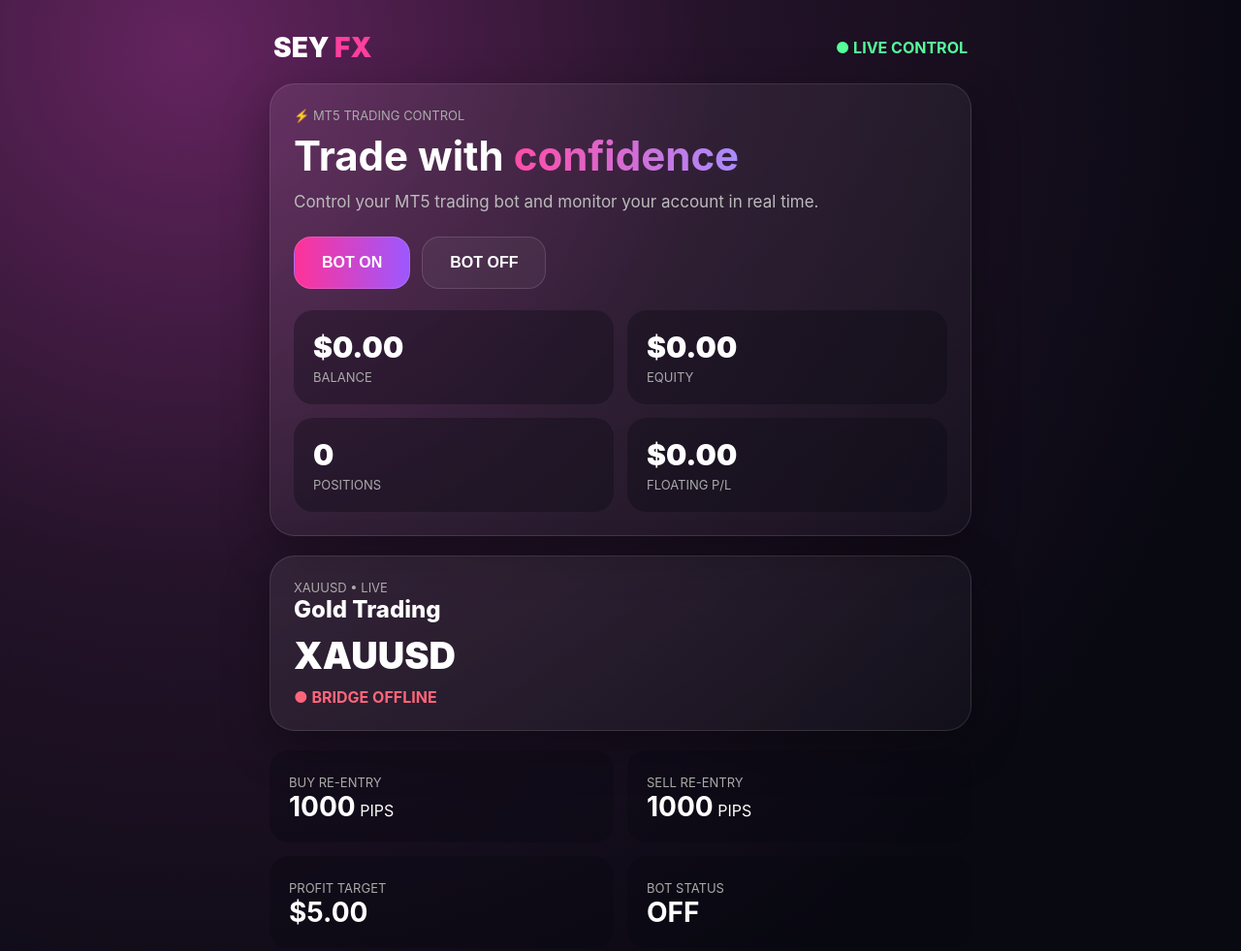
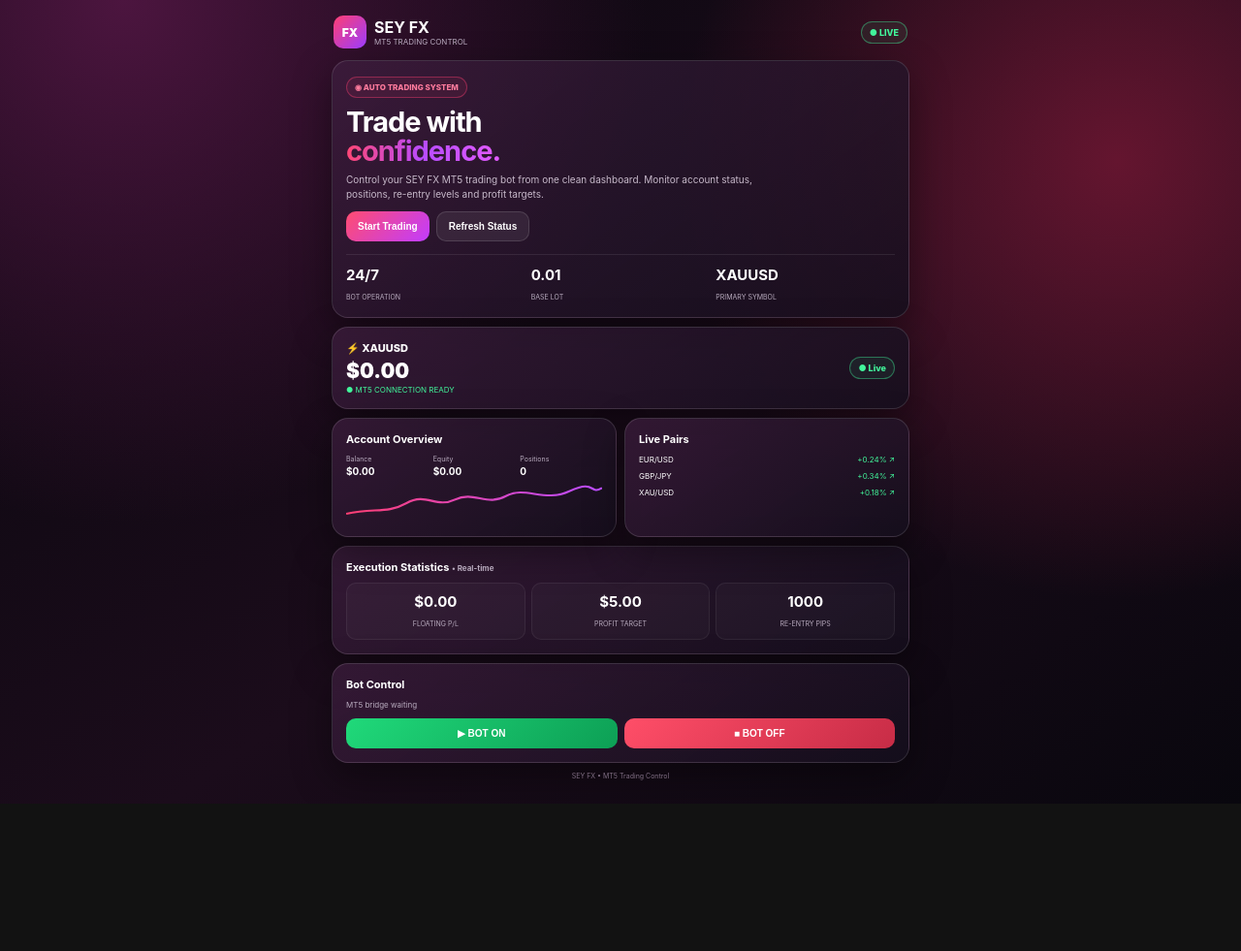
Before and after one commit to papaseyha/-sey-fx-mt5-miniapp, a website: page index.html in a window 1280 px wide. Shown: the whole page at 97% size. After the commit the page ends 829 px from the top, so only its background shows below. Drawn offline with Linux system fonts and the light colour scheme; no server answers.

Commit message:
Refactor index.html for improved structure and styling

```diff
--- a/index.html
+++ b/index.html
@@ -1,271 +1,632 @@
-<!DOCTYPE html>
+<!doctype html>
 <html lang="en">
 <head>
-<meta charset="UTF-8">
-<meta name="viewport" content="width=device-width,initial-scale=1.0">
-<title>SEY FX MT5 Control</title>
+<meta charset="utf-8">
+<meta name="viewport" content="width=device-width,initial-scale=1,viewport-fit=cover">
+<title>SEY FX Trading Control</title>
 
 <style>
+:root{
+  color-scheme:dark;
+  --bg:#08070d;
+  --panel:rgba(31,20,38,.76);
+  --line:rgba(255,255,255,.13);
+  --text:#fff;
+  --muted:#b7aabd;
+  --pink:#ff3f73;
+  --violet:#b94cff;
+  --green:#42f59b;
+}
+
 *{box-sizing:border-box}
+
 body{
   margin:0;
-  color:#fff;
+  color:var(--text);
   font-family:-apple-system,BlinkMacSystemFont,"Segoe UI",sans-serif;
   background:
-    radial-gradient(circle at 15% 5%,#64245f 0,#241329 38%,#090912 78%);
+    radial-gradient(circle at 10% 0%,#4c153f 0,transparent 38%),
+    radial-gradient(circle at 90% 20%,#64152f 0,transparent 34%),
+    linear-gradient(145deg,#09070e,#1b0c1b 55%,#09070e);
   min-height:100vh;
 }
-main{max-width:760px;margin:auto;padding:18px}
+
+main{
+  max-width:620px;
+  margin:auto;
+  padding:10px 12px 24px;
+}
+
+/* HEADER */
 
 nav{
   display:flex;
+  align-items:center;
   justify-content:space-between;
-  align-items:center;
-  padding:14px 4px 20px;
-}
-.logo{font-size:28px;font-weight:900}
-.logo span{color:#ff3f9c}
-.live{color:#55ff9a;font-weight:700}
-
-.card{
-  background:linear-gradient(145deg,#ffffff13,#ffffff07);
-  border:1px solid #ffffff1c;
-  border-radius:26px;
-  padding:24px;
-  margin-bottom:20px;
-  box-shadow:0 15px 50px #0005;
+  padding:6px 2px 12px;
 }
 
-.small{color:#aaa;font-size:13px}
-h1{font-size:42px;line-height:1.05;margin:12px 0}
-.grad{
-  background:linear-gradient(90deg,#ff4da6,#a98cff);
+.brand{
+  display:flex;
+  align-items:center;
+  gap:8px;
+}
+
+.logo{
+  width:34px;
+  height:34px;
+  border-radius:10px;
+  display:grid;
+  place-items:center;
+  font-size:12px;
+  font-weight:950;
+  background:linear-gradient(135deg,#ff3f73,#9b3cff);
+}
+
+.brand h1{
+  font-size:16px;
+  margin:0;
+}
+
+.brand small{
+  display:block;
+  color:var(--muted);
+  font-size:8px;
+}
+
+.live{
+  border:1px solid #42f59b66;
+  background:#42f59b12;
+  color:var(--green);
+  padding:5px 8px;
+  border-radius:999px;
+  font-size:9px;
+  font-weight:800;
+}
+
+/* PANEL */
+
+.panel{
+  background:linear-gradient(
+    145deg,
+    rgba(62,30,63,.72),
+    rgba(21,15,29,.84)
+  );
+  border:1px solid var(--line);
+  border-radius:17px;
+  padding:14px;
+  box-shadow:0 15px 40px #0006;
+  margin-bottom:9px;
+}
+
+.badge{
+  display:inline-block;
+  color:#ff7b9d;
+  border:1px solid #ff3f7366;
+  background:#ff3f7315;
+  border-radius:999px;
+  padding:5px 8px;
+  font-size:8px;
+  font-weight:800;
+}
+
+h2{
+  font-size:29px;
+  line-height:1.02;
+  margin:10px 0 8px;
+  letter-spacing:-1px;
+}
+
+.gradient{
+  background:linear-gradient(90deg,#ff4775,#b84cff,#e45bff);
   -webkit-background-clip:text;
+  background-clip:text;
   color:transparent;
 }
 
-.desc{color:#bbb;line-height:1.6;font-size:17px}
-
-.buttons{
-  display:flex;
-  gap:12px;
-  margin:22px 0;
-}
-button{
-  border:1px solid #ffffff22;
-  border-radius:18px;
-  padding:17px 28px;
-  color:white;
-  font-weight:800;
-  font-size:16px;
-  cursor:pointer;
-  background:#ffffff0c;
-}
-.on{
-  background:linear-gradient(90deg,#ff3298,#9d58ff);
+.desc{
+  color:#c7b9ca;
+  line-height:1.45;
+  font-size:10px;
+  max-width:430px;
 }
 
-.grid{
+/* BUTTONS */
+
+.actions{
+  display:flex;
+  gap:7px;
+  margin-top:11px;
+}
+
+.btn{
+  border:0;
+  border-radius:10px;
+  padding:9px 12px;
+  color:#fff;
+  font-weight:800;
+  font-size:10px;
+  cursor:pointer;
+}
+
+.primary{
+  background:linear-gradient(135deg,#ff4c70,#c13cff);
+}
+
+.secondary{
+  background:#ffffff12;
+  border:1px solid #ffffff20;
+}
+
+/* BOT INFO */
+
+.stats{
+  display:grid;
+  grid-template-columns:repeat(3,1fr);
+  gap:6px;
+  margin-top:13px;
+  padding-top:11px;
+  border-top:1px solid #ffffff16;
+}
+
+.stat b{
+  display:block;
+  font-size:15px;
+}
+
+.stat span{
+  color:var(--muted);
+  font-size:7px;
+}
+
+/* XAUUSD */
+
+.quote{
+  display:flex;
+  align-items:center;
+  justify-content:space-between;
+}
+
+.symbol{
+  font-size:11px;
+  font-weight:850;
+}
+
+.price{
+  font-size:21px;
+  font-weight:900;
+  margin-top:4px;
+}
+
+.change{
+  color:var(--green);
+  font-size:8px;
+  margin-top:2px;
+}
+
+/* ACCOUNT */
+
+.row2{
   display:grid;
   grid-template-columns:1fr 1fr;
-  gap:14px;
+  gap:8px;
 }
-.stat{
-  background:#08081055;
-  border-radius:20px;
-  padding:20px;
+
+h3{
+  font-size:11px;
+  margin:0 0 9px;
 }
-.value{font-size:30px;font-weight:900}
-.label{font-size:13px;color:#aaa;margin-top:5px}
 
-.symbol{font-size:38px;font-weight:900;margin:10px 0}
-.green{color:#55ff9a}
-.red{color:#ff657a}
+.meta{
+  display:grid;
+  grid-template-columns:repeat(3,1fr);
+  gap:5px;
+}
 
-.settings{
+.meta div{
+  color:var(--muted);
+  font-size:7px;
+}
+
+.meta b{
+  display:block;
+  color:#fff;
+  font-size:10px;
+  margin-top:2px;
+}
+
+/* CHART */
+
+.chart{
+  height:42px;
+  position:relative;
+  overflow:hidden;
+  margin-top:5px;
+}
+
+svg{
+  width:100%;
+  height:100%;
+}
+
+/* PAIRS */
+
+.pairs{
+  display:grid;
+  gap:7px;
+}
+
+.pair{
+  display:flex;
+  justify-content:space-between;
+  font-size:8px;
+}
+
+.up{color:var(--green)}
+.down{color:#ff7191}
+
+/* EXECUTION */
+
+.muted{
+  color:var(--muted);
+  font-size:8px;
+}
+
+.exec{
+  display:grid;
+  grid-template-columns:repeat(3,1fr);
+  gap:6px;
+}
+
+.execbox{
+  background:#ffffff07;
+  border:1px solid #ffffff10;
+  border-radius:10px;
+  padding:9px 5px;
+  text-align:center;
+}
+
+.execbox b{
+  display:block;
+  font-size:15px;
+}
+
+.execbox span{
+  color:var(--muted);
+  font-size:7px;
+}
+
+/* BOT */
+
+.botbar{
+  margin-top:9px;
   display:grid;
   grid-template-columns:1fr 1fr;
-  gap:14px;
-}
-.setting{
-  background:#08081055;
-  border-radius:20px;
-  padding:20px;
-}
-.setting strong{font-size:28px}
-
-#connection{
-  font-weight:700;
-  margin-top:10px;
+  gap:7px;
 }
 
-@media(max-width:550px){
-  h1{font-size:38px}
-  .grid,.settings{grid-template-columns:1fr 1fr}
-  main{padding:14px}
+.botbar button{
+  padding:10px;
+  border:0;
+  border-radius:10px;
+  font-size:10px;
+  font-weight:900;
+  color:#fff;
+  cursor:pointer;
+}
+
+.on{
+  background:linear-gradient(135deg,#20d97a,#0d9f55);
+}
+
+.off{
+  background:linear-gradient(135deg,#ff4e68,#c72c46);
+}
+
+.note{
+  text-align:center;
+  color:#806f84;
+  font-size:7px;
+  margin-top:9px;
+}
+
+/* PHONE */
+
+@media(max-width:430px){
+
+  main{
+    padding:8px 9px 20px;
+  }
+
+  .panel{
+    padding:12px;
+    border-radius:15px;
+  }
+
+  h2{
+    font-size:26px;
+  }
+
+  .row2{
+    grid-template-columns:1fr 1fr;
+  }
+
+  .price{
+    font-size:19px;
+  }
 }
 </style>
 </head>
 
 <body>
+
 <main>
 
 <nav>
-  <div class="logo">SEY <span>FX</span></div>
-  <div class="live">● LIVE CONTROL</div>
+
+  <div class="brand">
+
+    <div class="logo">FX</div>
+
+    <div>
+      <h1>SEY FX</h1>
+      <small>MT5 TRADING CONTROL</small>
+    </div>
+
+  </div>
+
+  <div class="live">● LIVE</div>
+
 </nav>
 
-<section class="card">
-  <div class="small">⚡ MT5 TRADING CONTROL</div>
 
-  <h1>Trade with <span class="grad">confidence</span></h1>
+<!-- MAIN -->
+
+<section class="panel">
+
+  <span class="badge">
+    ◉ AUTO TRADING SYSTEM
+  </span>
+
+  <h2>
+    Trade with<br>
+    <span class="gradient">confidence.</span>
+  </h2>
 
   <div class="desc">
-    Control your MT5 trading bot and monitor your account in real time.
+    Control your SEY FX MT5 trading bot from one clean dashboard.
+    Monitor account status, positions, re-entry levels and profit targets.
   </div>
 
-  <div class="buttons">
-    <button class="on" onclick="sendCommand('bot_on')">BOT ON</button>
-    <button onclick="sendCommand('bot_off')">BOT OFF</button>
+  <div class="actions">
+
+    <button class="btn primary"
+      onclick="document.getElementById('bot').scrollIntoView({behavior:'smooth'})">
+      Start Trading
+    </button>
+
+    <button class="btn secondary" onclick="refresh()">
+      Refresh Status
+    </button>
+
   </div>
 
-  <div class="grid">
+  <div class="stats">
+
     <div class="stat">
-      <div class="value" id="balance">$0.00</div>
-      <div class="label">BALANCE</div>
+      <b>24/7</b>
+      <span>BOT OPERATION</span>
     </div>
 
     <div class="stat">
-      <div class="value" id="equity">$0.00</div>
-      <div class="label">EQUITY</div>
+      <b>0.01</b>
+      <span>BASE LOT</span>
     </div>
 
     <div class="stat">
-      <div class="value" id="positions">0</div>
-      <div class="label">POSITIONS</div>
+      <b>XAUUSD</b>
+      <span>PRIMARY SYMBOL</span>
     </div>
 
-    <div class="stat">
-      <div class="value" id="floating">$0.00</div>
-      <div class="label">FLOATING P/L</div>
-    </div>
-  </div>
-</section>
-
-<section class="card">
-  <div class="small">XAUUSD • LIVE</div>
-  <div style="font-size:24px;font-weight:800">Gold Trading</div>
-
-  <div class="symbol" id="symbol">XAUUSD</div>
-
-  <div id="connection" class="red">
-    ● WAITING FOR MT5
-  </div>
-</section>
-
-<section class="settings">
-
-  <div class="setting">
-    <div class="label">BUY RE-ENTRY</div>
-    <strong>1000</strong> PIPS
-  </div>
-
-  <div class="setting">
-    <div class="label">SELL RE-ENTRY</div>
-    <strong>1000</strong> PIPS
-  </div>
-
-  <div class="setting">
-    <div class="label">PROFIT TARGET</div>
-    <strong>$5.00</strong>
-  </div>
-
-  <div class="setting">
-    <div class="label">BOT STATUS</div>
-    <strong id="botStatus">OFF</strong>
   </div>
 
 </section>
 
+
+<!-- GOLD -->
+
+<section class="panel quote">
+
+  <div>
+
+    <div class="symbol">
+      ⚡ XAUUSD
+    </div>
+
+    <div class="price">
+      $0.00
+    </div>
+
+    <div class="change">
+      ● MT5 CONNECTION READY
+    </div>
+
+  </div>
+
+  <div class="live">
+    ● Live
+  </div>
+
+</section>
+
+
+<div class="row2">
+
+<!-- ACCOUNT -->
+
+<section class="panel">
+
+  <h3>Account Overview</h3>
+
+  <div class="meta">
+
+    <div>
+      Balance
+      <b id="balance">$0.00</b>
+    </div>
+
+    <div>
+      Equity
+      <b id="equity">$0.00</b>
+    </div>
+
+    <div>
+      Positions
+      <b id="positions">0</b>
+    </div>
+
+  </div>
+
+  <div class="chart">
+
+    <svg viewBox="0 0 400 80"
+         preserveAspectRatio="none">
+
+      <defs>
+        <linearGradient id="g" x1="0" x2="1">
+          <stop stop-color="#ff3f73"/>
+          <stop offset="1" stop-color="#b94cff"/>
+        </linearGradient>
+      </defs>
+
+      <path
+        d="M0 63 C45 50 62 64 94 42
+        S140 53 170 35
+        S220 49 250 28
+        S310 42 350 18
+        S380 27 400 12"
+        fill="none"
+        stroke="url(#g)"
+        stroke-width="4"/>
+
+    </svg>
+
+  </div>
+
+</section>
+
+
+<!-- PAIRS -->
+
+<section class="panel">
+
+  <h3>Live Pairs</h3>
+
+  <div class="pairs">
+
+    <div class="pair">
+      <span>EUR/USD</span>
+      <span class="up">+0.24% ↗</span>
+    </div>
+
+    <div class="pair">
+      <span>GBP/JPY</span>
+      <span class="up">+0.34% ↗</span>
+    </div>
+
+    <div class="pair">
+      <span>XAU/USD</span>
+      <span class="up">+0.18% ↗</span>
+    </div>
+
+  </div>
+
+</section>
+
+</div>
+
+
+<!-- EXECUTION -->
+
+<section class="panel">
+
+  <h3>
+    Execution Statistics
+    <span class="muted">• Real-time</span>
+  </h3>
+
+  <div class="exec">
+
+    <div class="execbox">
+      <b id="floating">$0.00</b>
+      <span>FLOATING P/L</span>
+    </div>
+
+    <div class="execbox">
+      <b id="target">$5.00</b>
+      <span>PROFIT TARGET</span>
+    </div>
+
+    <div class="execbox">
+      <b id="reentry">1000</b>
+      <span>RE-ENTRY PIPS</span>
+    </div>
+
+  </div>
+
+</section>
+
+
+<!-- BOT CONTROL -->
+
+<section class="panel" id="bot">
+
+  <h3>Bot Control</h3>
+
+  <div class="muted" id="status">
+    MT5 bridge waiting
+  </div>
+
+  <div class="botbar">
+
+    <button class="on" onclick="bot(true)">
+      ▶ BOT ON
+    </button>
+
+    <button class="off" onclick="bot(false)">
+      ■ BOT OFF
+    </button>
+
+  </div>
+
+</section>
+
+
+<div class="note">
+  SEY FX • MT5 Trading Control
+</div>
+
 </main>
 
+
 <script>
-const API_BASE = "https://sey-fx-mt5-miniapp.onrender.com";
 
-async function refreshStatus(){
-  try{
-    const response = await fetch(API_BASE + "/api/status", {
-      cache:"no-store"
-    });
+function bot(on){
 
-    if(!response.ok) throw new Error("API error");
+  document.getElementById("status").textContent =
+    on
+    ? "BOT ON • UI mode only"
+    : "BOT OFF • UI mode only";
 
-    const data = await response.json();
-
-    document.getElementById("balance").textContent =
-      "$" + Number(data.balance || 0).toFixed(2);
-
-    document.getElementById("equity").textContent =
-      "$" + Number(data.equity || 0).toFixed(2);
-
-    const floating = Number(data.floating || 0);
-
-    const floatingEl = document.getElementById("floating");
-    floatingEl.textContent = "$" + floating.toFixed(2);
-    floatingEl.className =
-      "value " + (floating >= 0 ? "green" : "red");
-
-    document.getElementById("positions").textContent =
-      data.positions || 0;
-
-    document.getElementById("symbol").textContent =
-      data.symbol || "XAUUSD";
-
-    document.getElementById("botStatus").textContent =
-      data.bot ? "ON" : "OFF";
-
-    const connection =
-      document.getElementById("connection");
-
-    if(data.connected){
-      connection.textContent = "● MT5 CONNECTED";
-      connection.className = "green";
-    }else{
-      connection.textContent = "● WAITING FOR MT5";
-      connection.className = "red";
-    }
-
-  }catch(error){
-    const connection =
-      document.getElementById("connection");
-
-    connection.textContent = "● BRIDGE OFFLINE";
-    connection.className = "red";
-  }
 }
 
-async function sendCommand(action){
-  try{
-    await fetch(API_BASE + "/api/command",{
-      method:"POST",
-      headers:{
-        "Content-Type":"application/json"
-      },
-      body:JSON.stringify({
-        action:action
-      })
-    });
+function refresh(){
 
-    document.getElementById("botStatus").textContent =
-      action === "bot_on" ? "ON" : "OFF";
+  document.getElementById("status").textContent =
+    "Status refreshed • Ready for MT5 bridge";
 
-  }catch(error){
-    alert("Cannot connect to MT5 Bridge");
-  }
 }
 
-refreshStatus();
-setInterval(refreshStatus,3000);
 </script>
 
 </body>
```
